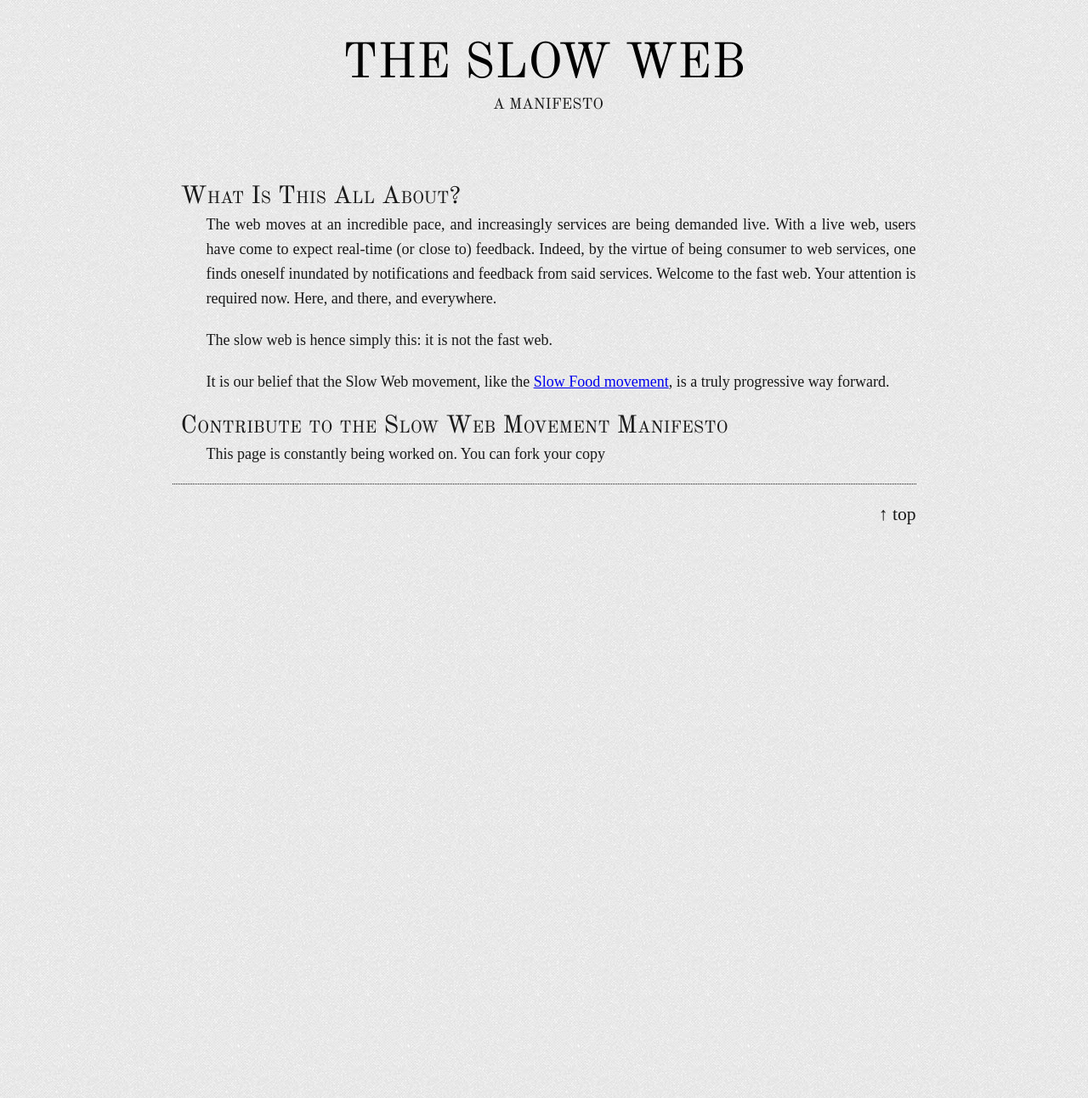
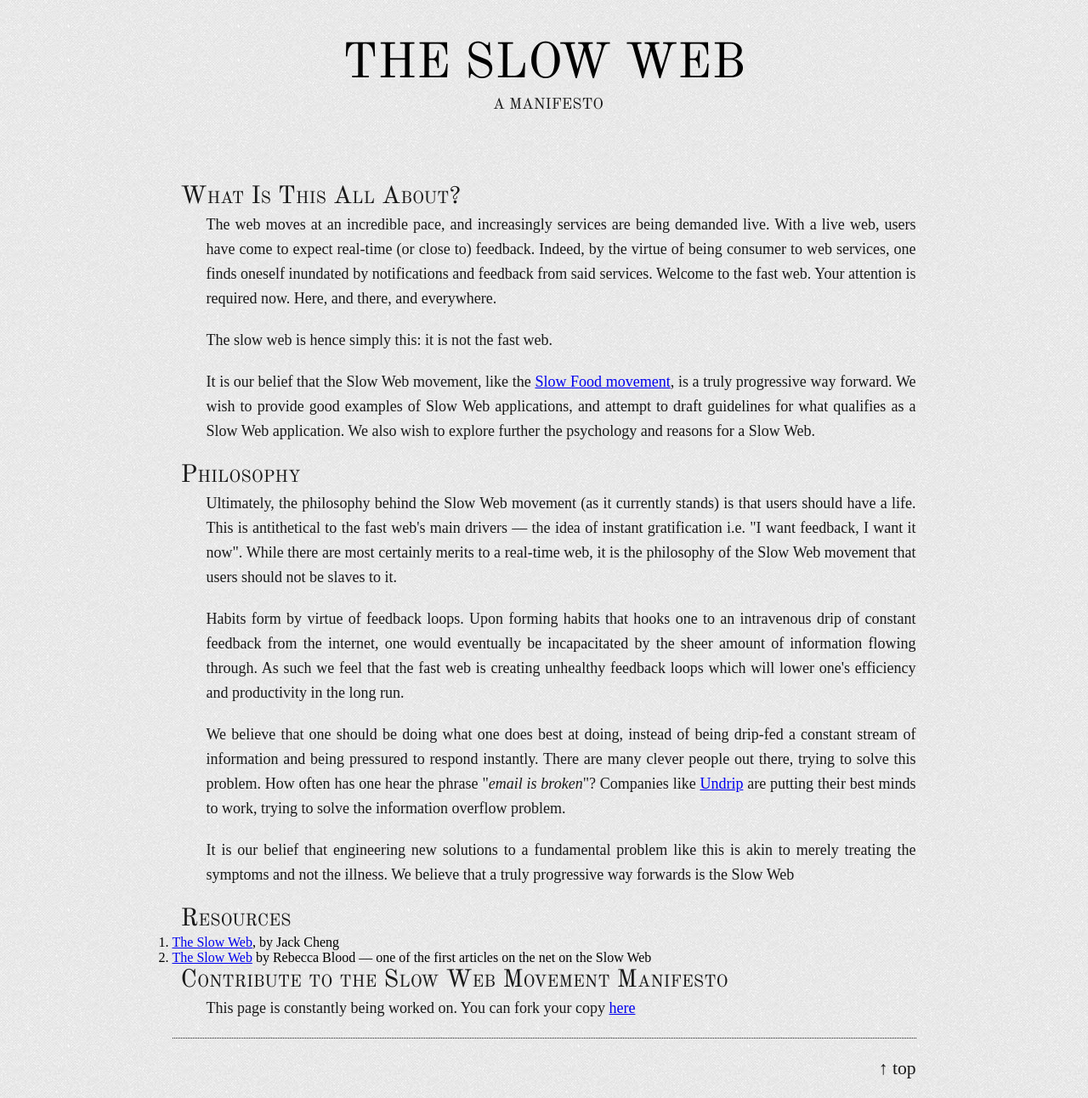
Before and after one commit to chewxy/the-slow-web, a Jekyll site: the page built from index.html, in a window 1280 px wide. Shown: the whole page at 85% size. Built offline with Jekyll 4.4.1, drawn with Linux system fonts in a browser that asks for light colours; nearby versions of some CDN libraries; some web fonts are replaced.

Commit message:
Added the Philosophy and Resources section

```diff
--- a/index.html
+++ b/index.html
@@ -21,13 +21,31 @@ keyword: index
             <p>The web moves at an incredible pace, and increasingly services are being demanded live. With a live web, users have come to expect real-time (or close to) feedback. Indeed, by the virtue of being consumer to web services, one finds oneself inundated by notifications and feedback from said services. Welcome to the fast web. Your attention is required now. Here, and there, and everywhere.</p>
 
             <p>The slow web is hence simply this: it is not the fast web.</p>
-            <p>It is our belief that the Slow Web movement, like the <a href="http://www.slowfood.com/about_us/eng/manifesto.lasso" target = "_blank">Slow Food movement</a>, is a truly progressive way forward.</p>
+            <p>It is our belief that the Slow Web movement, like the <a href="http://www.slowfood.com/about_us/eng/manifesto.lasso" target = "_blank" title="The Slow Food Movement">Slow Food movement</a>, is a truly progressive way forward. We wish to provide good examples of Slow Web applications, and attempt to draft guidelines for what qualifies as a Slow Web application. We also wish to explore further the psychology and reasons for a Slow Web.</p>
+        </div>
 
+        <div>
+            <h2>Philosophy</h2>
+            <p>Ultimately, the philosophy behind the Slow Web movement (as it currently stands) is that users should have a life. This is antithetical to the fast web's main drivers &mdash; the idea of instant gratification i.e. "I want feedback, I want it now". While there are most certainly merits to a real-time web, it is the philosophy of the Slow Web movement that users should not be slaves to it. </p>
+
+            <p>Habits form by virtue of feedback loops. Upon forming habits that hooks one to an intravenous drip of constant feedback from the internet, one would eventually be incapacitated by the sheer amount of information flowing through. As such we feel that the fast web is creating unhealthy feedback loops which will lower one's efficiency and productivity in the long run. </p>
+
+            <p>We believe that one should be doing what one does best at doing, instead of being drip-fed a constant stream of information and being pressured to respond instantly. There are many clever people out there, trying to solve this problem. How often has one hear the phrase "<em>email is broken</em>"? Companies like <a href="http://undrip.com/" target = "_blank" title="Undrip - filtering social media">Undrip</a> are putting their best minds to work, trying to solve the information overflow problem.</p>
+
+            <p>It is our belief that engineering new solutions to a fundamental problem like this is akin to merely treating the symptoms and not the illness. We believe that a truly progressive way forwards is the Slow Web</p>
+        </div>
+
+        <div>
+            <h2>Resources</h2>
+            <ol>
+                <li><a href="http://blog.jackcheng.com/post/25160553986/the-slow-web" target="_blank" title="The Slow Web by Jack Cheng">The Slow Web</a>, by Jack Cheng</li>
+                <li><a href="http://www.rebeccablood.net/archive/2010/06/a_slow_web.html" target="_blank" title = "The Slow Web by Rebecca Blood">The Slow Web</a> by Rebecca Blood &mdash; one of the first articles on the net on the Slow Web</li>
+            </ol>
         </div>
 
 		<div>
             <h2>Contribute to the Slow Web Movement Manifesto</h2>
-            <p>This page is constantly being worked on. You can fork your copy <a href="https://github.com/chewxy/the-slow-web" target="_blank"></p>
+            <p>This page is constantly being worked on. You can fork your copy <a href="https://github.com/chewxy/the-slow-web" target="_blank">here</a></p>
         </div>
         <!-- end page 1 -->
 
```
